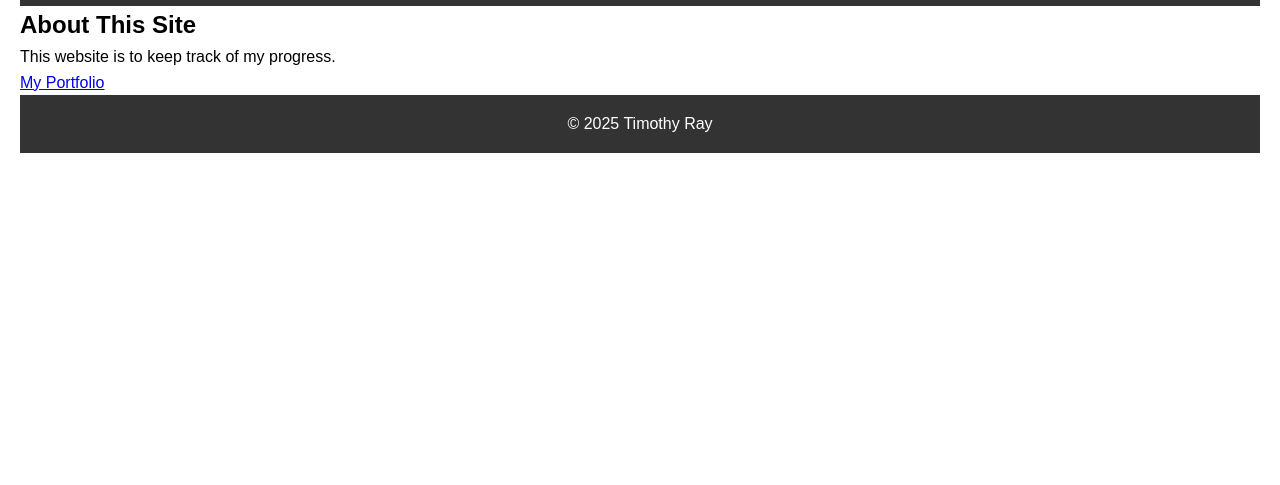
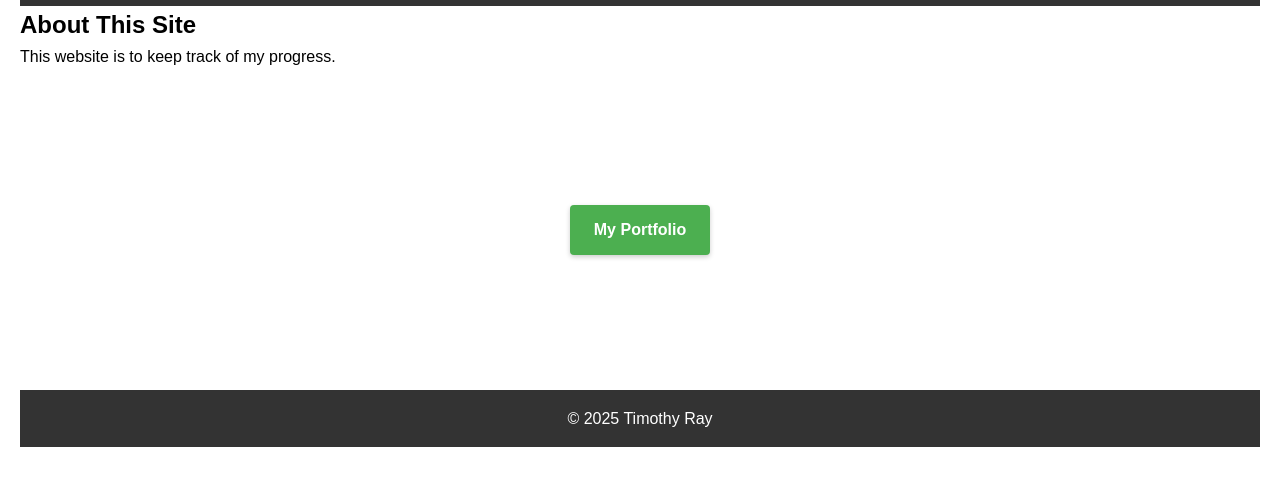
Before and after one commit to IllayanVess/Practice, a plain HTML site: page public/index.html in a window 1280 px wide. Shown: the part 123-608 px from the top of the page. Drawn offline with Linux system fonts and the light colour scheme.

Commit message:
Update main.css

```diff
--- a/public/styles/main.css
+++ b/public/styles/main.css
@@ -33,3 +33,58 @@ nav a {
 nav a:hover {
     background: #555;
 }
+
+/* Basic button styling */
+.portfolio-button {
+    display: inline-block;
+    padding: 12px 24px;
+    background-color: #4CAF50; /* Green background */
+    color: white;
+    text-decoration: none;
+    border: none;
+    border-radius: 4px;
+    font-size: 16px;
+    font-weight: bold;
+    cursor: pointer;
+    transition: all 0.3s ease;
+    text-align: center;
+    box-shadow: 0 2px 5px rgba(0,0,0,0.2);
+    outline: none;
+}
+
+/* Hover effect */
+.portfolio-button:hover {
+    background-color: #45a049; /* Darker green */
+    transform: translateY(-2px);
+    box-shadow: 0 4px 8px rgba(0,0,0,0.2);
+}
+
+/* Focus effect for accessibility */
+.portfolio-button:focus {
+    outline: 2px solid #222;
+    outline-offset: 2px;
+    background-color: #388e3c;
+}
+
+/* Active/click effect */
+.portfolio-button:active {
+    transform: translateY(0);
+    box-shadow: 0 2px 3px rgba(0,0,0,0.2);
+}
+
+/* Optional: Center the button on page */
+.button-container {
+    display: flex;
+    justify-content: center;
+    align-items: center;
+    height: 40vh; /* Reduced height for better layout */
+}
+
+/* Responsive button */
+@media (max-width: 500px) {
+    .portfolio-button {
+        width: 90%;
+        font-size: 14px;
+        padding: 10px 0;
+    }
+}
```
